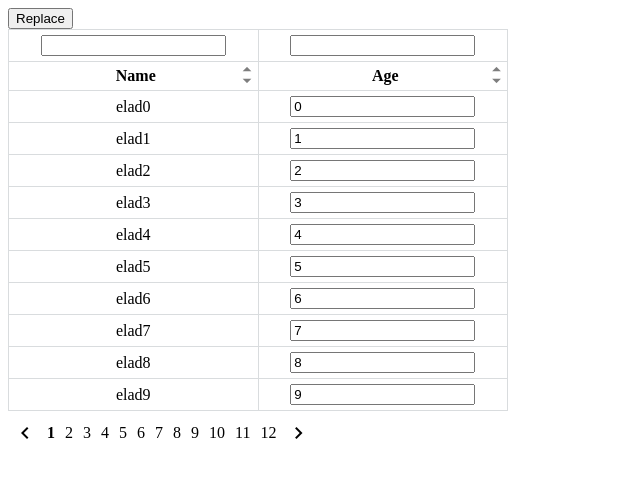
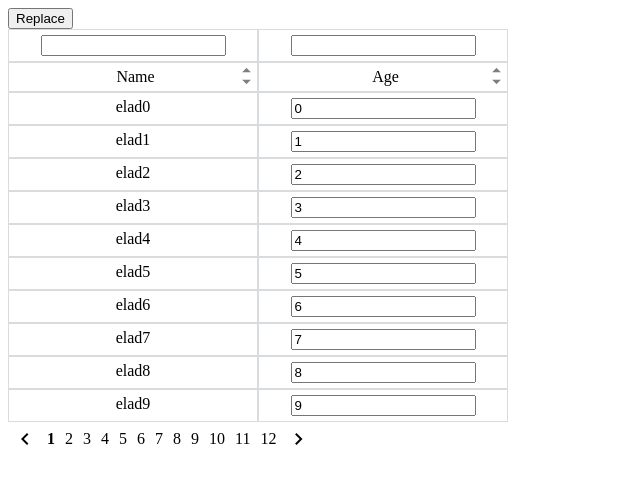
Before and after one commit to e1ad/pure_javascript_data_table, a plain HTML site: page index.html in a window 1280 px wide. Shown: the whole page, without its empty margins (0-640 px from the left). Drawn offline with Linux system fonts and the light colour scheme.

Commit message:
createElement get can children elements

```diff
--- a/app.js
+++ b/app.js
@@ -9,7 +9,8 @@ for (let i = 0; i <= 1000; i++) {
 
 
 const replaceData = [];
-for (let i = 0; i <= 1000; i++) {
+
+for (let i = 0; i <= 10; i++) {
     replaceData.push({
         name: 'noy' + i,
         age: i
@@ -21,8 +22,7 @@ const cols = [
     {
         header: 'Name',
         key: 'name',
-        startSort: true,
-        className: function (row, col) {
+        className: (row, col) => {
             return row[col.key] == 'elad1' ? 'test' : '';
         }
     },
@@ -44,10 +44,13 @@ const options = {
     onRowClick: (row) => {
         console.log(row);
     },
+    onInputChange: (row) => {
+        console.log(row);
+    }
 }
 
 
-document.addEventListener('DOMContentLoaded', function (event) {
+document.addEventListener('DOMContentLoaded', (event) => {
 
 
     table = new Table('#dataTable', options);
@@ -59,7 +62,5 @@ document.addEventListener('DOMContentLoaded', function (event) {
 
 
 const replace = () => {
-    console.log('replace');
-    console.log(replaceData)
     table.start(replaceData, cols);
 }
--- a/commons.js
+++ b/commons.js
@@ -1,31 +1,46 @@
-const createElement = (tag, attributs = {}, children) => {
-    const element = document.createElement(tag);
+const createElement = (elementName, attributs = {}, children) => {
+    const element = document.createElement(elementName);
+
     for (let key in attributs) {
         element.setAttribute(key, attributs[key]);
     }
 
-    switch (typeof (children)) {
-        case 'string':
-        case 'number':
-            const text = document.createTextNode(children);
-            element.appendChild(text);
-            break;
-        default:
-            break;
-    }
+    forEach(
+        Array.isArray(children) ? children : [children],
+        child => appendChild(child, element)
+    );
 
     return element;
 };
 
 
-const isFunction = (func) => {
-    return typeof (func) === 'function';
+const appendChild = (child, element) => {
+    if (isElement(child)) {
+        element.appendChild(child);
+    }
+    else if (isString(child) || isNumber(child)) {
+        const text = document.createTextNode(child);
+        element.appendChild(text);
+    }
+}
+
+
+const isFunction = (value) => {
+    return typeof (value) === 'function';
 };
 
 
-const isString = (func) => {
-    return typeof (func) === 'string';
+const isString = (value) => {
+    return typeof (value) === 'string';
 };
+
+const isNumber = (value) => {
+    return typeof (value) === 'number';
+};
+
+const isElement = (value) => {
+    return value instanceof Element;
+}
 
 
 const createEventListener = (element, event, callback) => {
--- a/table/pagination/pagination.js
+++ b/table/pagination/pagination.js
@@ -17,17 +17,20 @@ class Pagination {
     addClickListener() {
         this.tableClickDestory = createEventListener(this.target, 'click', (event) => {
             if (event.target.nodeName == 'LI') {
+
                 if (event.target.className.indexOf(Pagination.PAGE_NUMBER_CLASS) > -1 && isFunction(this.onClick)) {
                     const currentPage = Number(event.target.innerText) - 1;
                     this.setSelectedPage(currentPage);
                     this.onClick(currentPage);
                 }
+
                 if (event.target.attributes.action) {
                     const action = event.target.attributes.action.value;
                     if (isFunction(this[action])) {
                         this[action]();
                     }
                 }
+
             }
         });
     }
@@ -101,7 +104,7 @@ class Pagination {
 
     renderPages() {
         const { min, max } = this.minAndMax();
-        const ul = document.createElement('ul');
+        const ul = createElement('ul');
         this.addPreviousNav(ul)
         for (let i = min; i < max; i++) {
             const li = createElement('li', { class: Pagination.PAGE_NUMBER_CLASS }, i + 1);
@@ -119,12 +122,15 @@ class Pagination {
         const lis = this.target.querySelectorAll('ul > li');
         lis.forEach(li => {
             const pageNumber = Number(li.innerText) - 1;
+
             if (pageNumber == this.currentPage) {
                 li.classList.add(Pagination.SELECTED_ATTR);
             }
+
             else if (li.className.indexOf(Pagination.SELECTED_ATTR) > -1) {
                 li.classList.remove(Pagination.SELECTED_ATTR);
             }
+
         });
     }
 
--- a/table/table.css
+++ b/table/table.css
@@ -3,16 +3,29 @@
     height: 400px;
 }
 
- table{
-    border-collapse: collapse;
+.table{
     width: 100%;
 }
 
-.data-table th{
+.data-table .tobdy{
+    flex: 1;
+    flex-direction: column;
+}
+
+.data-table .tr{
+    display: flex;
+}
+
+.data-table .td,
+.data-table .th{
+    flex: 1;
+}
+
+.data-table .th{
     padding: 5px 30px 5px 35px;
 }
 
-.data-table th > .sort{
+.data-table .th > .sort{
  position: absolute;
  top: 1px;
  right: 0;
@@ -22,7 +35,7 @@
     margin-top:-3px;
 }
 
-.data-table th > .sort > span{
+.data-table .th > .sort > span{
     display: block;
     z-index: 2;
     cursor: pointer;
@@ -31,21 +44,21 @@
     line-height: 14px;
 }
 
-.data-table th > .sort > span.selected{
+.data-table .th > .sort > span.selected{
     opacity: 1;
 }
 
-.data-table th,
-.data-table td{
+.data-table .th,
+.data-table .td{
     position: relative;
     text-align: center;
     border: solid 1px #d9dcde;
 }
 
-.data-table td{
+.data-table .td{
     padding: 5px;
 }
 
-.data-table footer {
+.data-table .footer {
     margin-top: 5px;
 }
--- a/table/table.js
+++ b/table/table.js
@@ -7,16 +7,18 @@ class Table {
         this.currentPage = 0;
         this.tableClickDestory = noop;
 
-        if (this.target) {
-            this.table = document.createElement('table');
-            this.footer = document.createElement('footer')
-            this.table.appendChild(document.createElement('thead'));
-            this.table.appendChild(document.createElement('tbody'));
+        if (isElement(this.target)) {
+            this.table = createElement('div', { class: 'table' }, [
+                createElement('thead', { class: 'thead' }),
+                createElement('div', { class: 'tbody' })
+            ]);
+            this.footer = createElement('div', { class: 'footer' })
             this.target.appendChild(this.table);
             this.target.appendChild(this.footer)
             this.pagination = new Pagination(this.footer);
             this.addClickListener();
         }
+
 
         ['onPageClick', 'onInputChanged', 'onSearchInput'].forEach(funName => {
             this[funName] = this[funName].bind(this)
@@ -33,20 +35,25 @@ class Table {
         else if (tableHeight) {
             return Math.floor(tableHeight / Table.DEFAULT_ROW_HEIGHT) - moreRows;
         }
+
         return Table.DEFAULT_MAX_ROWS;
     }
 
 
     addClickListener() {
         this.tableClickDestory = createEventListener(this.table, 'click', event => {
-            if (this.options && isFunction(this.options.onRowClick) && event.target.parentElement.attributes.index) {
-                const rowIndex = Number(event.target.parentElement.attributes.index.value);
+
+            const indexAttr = event.target.parentElement.attributes.index;
+            if (this.options && isFunction(this.options.onRowClick) && indexAttr) {
+                const rowIndex = Number(indexAttr.value);
                 if (this.data[rowIndex]) {
                     this.options.onRowClick(this.data[rowIndex]);
                 }
             }
-            if (event.target.attributes.action) {
-                const action = event.target.attributes.action.value;
+
+            const actionAttr = event.target.attributes.action;
+            if (actionAttr) {
+                const action = actionAttr.value;
                 if (isFunction(this[action])) {
                     this[action](event.target.attributes);
                 }
@@ -60,16 +67,21 @@ class Table {
     }
 
 
+    getSortCallback(col) {
+        if (typeof (col.sort) == 'object' && col.sort.callBack) {
+            return col.sort.callBack;
+        }
+
+        return (a, b) => a[col.key] > b[col.key] ? this.dir : -1 * this.dir
+    }
+
+
     sort(dir, colKey) {
         if (this.dir != dir || this.sortByCol != colKey) {
             const col = this.findColByKey(colKey);
             this.sortByCol = colKey;
             this.dir = dir;
-            if (typeof (col.sort) == 'object' && col.sort.callBack) {
-                this.data.sort(col.sort.callBack);
-            } else {
-                this.data.sort((a, b) => a[colKey] > b[colKey] ? dir : -1 * dir);
-            }
+            this.data.sort(this.getSortCallback(col));
             this.rederHeader();
             this.renderBody();
         }
@@ -90,6 +102,7 @@ class Table {
         if (isFunction(col.displayValue)) {
             return col.displayValue(row, col);
         }
+
         return row[col.key];
     }
 
@@ -115,13 +128,13 @@ class Table {
         }, icon);
     }
 
+
     addSortIcons(col) {
-        const spanA2z = this.sortArrowIcon(col, 1);
-        const spanZ2a = this.sortArrowIcon(col, -1);
-        const divContainer = createElement('div', { class: 'sort' });
-        divContainer.appendChild(spanA2z);
-        divContainer.appendChild(spanZ2a);
-        return divContainer;
+        return createElement('div', { class: 'sort' }, [
+            this.sortArrowIcon(col, 1),
+            this.sortArrowIcon(col, -1)
+        ]);
+
     }
 
 
@@ -146,7 +159,7 @@ class Table {
 
 
     colSearchHeader(tr, col) {
-        const td = document.createElement('td');
+        const td = createElement('div', { class: 'td' });
         const input = document.createElement('input');
         input.setAttribute('colKey', col.key);
         td.appendChild(input)
@@ -156,22 +169,23 @@ class Table {
 
     rederHeader() {
         this.removeInputListener(this.onSearchInputListener);
-        const thead = document.createElement('thead');
-        const tr = document.createElement('tr');
-        const colSearchRow = document.createElement('tr');
-        this.cols.forEach(col => {
-            this.colSearchHeader(colSearchRow, col)
-            const th = createElement('th', {}, col.header);
-            if (col.sort === undefined || col.sort === true) {
-                const addSortIcons = this.addSortIcons(col);
-                th.appendChild(addSortIcons);
-            }
-            tr.appendChild(th);
+        const colSearchRow = createElement('div', { class: 'tr' });
+
+        const ths = this.cols.map(col => {
+            this.colSearchHeader(colSearchRow, col);
+            const addSortIcons = (col.sort === undefined || col.sort === true) ? this.addSortIcons(col) : undefined;
+
+            return createElement('div', { class: 'th' }, [col.header, addSortIcons]);
         });
-        thead.appendChild(colSearchRow);
-        thead.appendChild(tr);
-        this.table.querySelector('thead').replaceWith(thead);
-        this.onSearchInputListener = this.addInputListener('thead input', this.onSearchInput);
+
+        const tr = createElement('div', { class: 'tr' }, ths);
+        const thead = createElement('div', { class: 'thead' }, [
+            colSearchRow,
+            tr
+        ]);
+
+        this.table.querySelector('.thead').replaceWith(thead);
+        this.onSearchInputListener = this.addInputListener('.thead input', this.onSearchInput);
     }
 
 
@@ -182,30 +196,31 @@ class Table {
 
 
     renderCell(row, col) {
-        const td = document.createElement('td');
         const className = this.className(row, col);
-        if (className) {
-            td.setAttribute('class', className);
-        }
+        const td = createElement('div', { class: `td ${className ? className : ''}` });
         const value = this.displayValue(row, col);
-        let cellText;
-        if (typeof (col.input) == 'object') {
-            cellText = this.inputCell(col, value);
-        }
-        else {
-            cellText = document.createTextNode(value);
-        }
+        const cellText = typeof (col.input) == 'object' ?
+            this.inputCell(col, value) :
+            document.createTextNode(value);
+
         td.appendChild(cellText);
         return td;
     }
 
 
     onInputChanged(event) {
-        const index = Number(event.target.parentElement.parentElement.attributes.index && event.target.parentElement.parentElement.attributes.index.value);
-        const colKey = event.target.attributes.colKey && event.target.attributes.colKey.value;
-        if (this.data[index]) {
-            this.data[index][colKey] = event.target.value;
-            event.target.setAttribute('value', event.target.value);
+        const indexAttr = event.target.parentElement.parentElement.attributes.index;
+        const index = Number(indexAttr && indexAttr.value);
+        const colKeyAttr = event.target.attributes.colKey
+        const value = event.target.value;
+        const row = this.data[index];
+
+        if (row) {
+            row[colKeyAttr.value] = value;
+            event.target.setAttribute('value', value);
+            if (isFunction(this.options.onInputChange)) {
+                this.options.onInputChange(row);
+            }
         };
     }
 
@@ -236,18 +251,16 @@ class Table {
 
     renderBody() {
         this.removeInputListener(this.destoryInputListeners);
-        const tbody = document.createElement('tbody');
         const data = this.currentPageData();
-        data.forEach((row, rowIndex) => {
-            const tr = createElement('tr', { 'index': this.dataIndex(rowIndex) });
-            this.cols.forEach((col) => {
-                const td = this.renderCell(row, col);
-                tr.appendChild(td);
-            })
-            tbody.appendChild(tr);
+
+        const trs = data.map((row, rowIndex) => {
+            const tds = this.cols.map(col => this.renderCell(row, col));
+            return createElement('div', { class: 'tr', index: this.dataIndex(rowIndex) }, tds);
         });
-        this.table.querySelector('tbody').replaceWith(tbody);
-        this.destoryInputListeners = this.addInputListener('tbody input', this.onInputChanged);
+
+        const tbody = createElement('div', { class: 'tbody' }, trs);
+        this.table.querySelector('.tbody').replaceWith(tbody);
+        this.destoryInputListeners = this.addInputListener('.tbody input', this.onInputChanged);
     }
 
 
@@ -263,18 +276,21 @@ class Table {
     }
 
 
+    onDomReady() {
+        this.maxRows = this.getMaxRows();
+        this.pagination.start(this.data.length, this.maxRows, this.onPageClick);
+        this.rederHeader();
+        this.renderBody();
+    }
+
+
     start(data, cols) {
-        if (this.target) {
+        if (isElement(this.target)) {
             this.target.setAttribute('class', Table.TABLE_CLASS_NAME);
             this.data = data;
             this.cols = cols;
             this.reset();
-            setTimeout(() => {
-                this.maxRows = this.getMaxRows();
-                this.pagination.start(this.data.length, this.maxRows, this.onPageClick);
-                this.rederHeader();
-                this.renderBody();
-            }, 0);
+            setTimeout(this.onDomReady.bind(this), 0);
         }
     }
 
```
